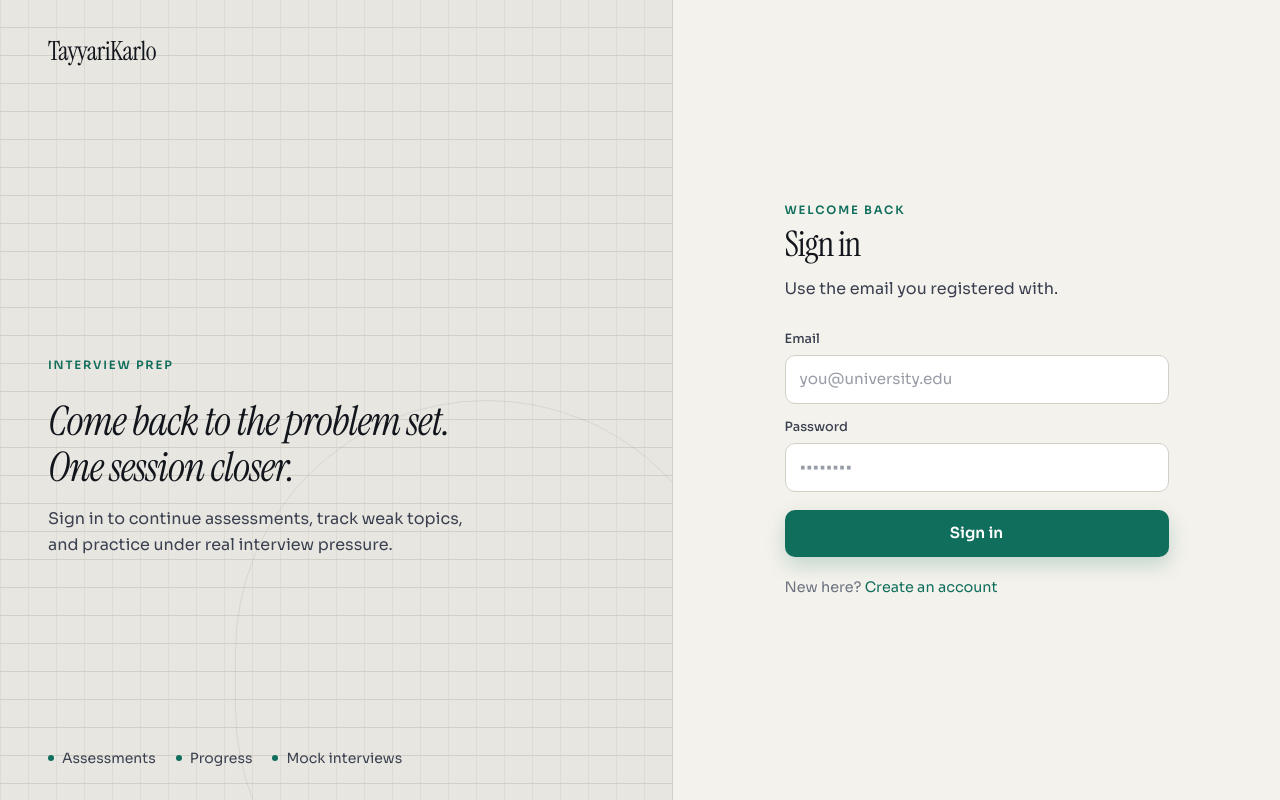
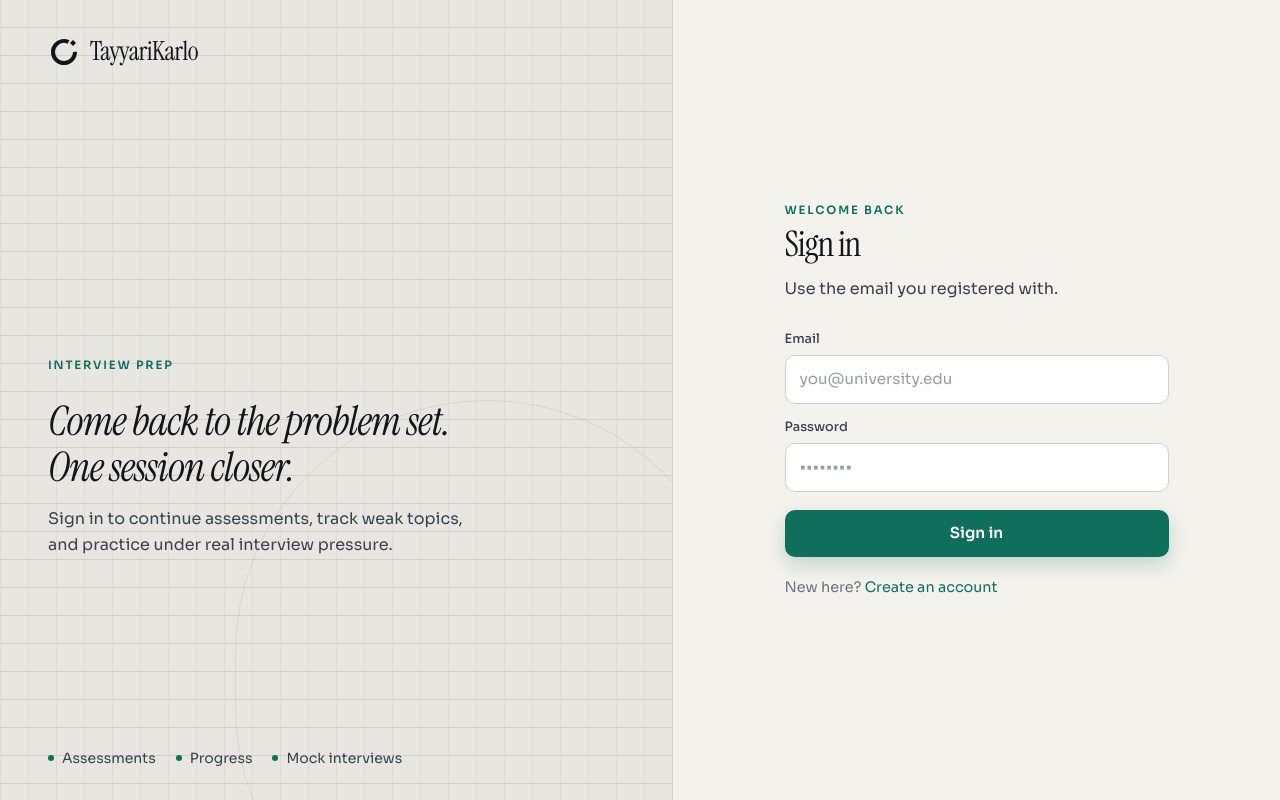
Before and after one commit to MuhammadBilal64/TayyariKarlo, a React (Vite) app in the folder apps/web/: page /login in a window 1280 px wide. Built offline with nearby package versions, Linux system fonts and the light colour scheme; no server answers.

Commit message:
feat(ui): integrate Orbit Gap logo into app chrome
BrandMark/BrandLockup on Home, AppShell, and AuthShell; favicon already Orbit Gap.

Co-authored-by: Muhammad Bilal <155463851+MuhammadBilal64@users.noreply.github.com>

```diff
--- a/apps/web/src/features/auth/components/AppShell.tsx
+++ b/apps/web/src/features/auth/components/AppShell.tsx
@@ -1,4 +1,5 @@
-import { Link, NavLink, Outlet } from 'react-router-dom';
+import { NavLink, Outlet } from 'react-router-dom';
+import { BrandLockup } from '../../../shared/ui/BrandLockup';
 import { Button } from '../../../shared/ui/Button';
 import { useAuth } from '../hooks/useAuth';
 
@@ -17,12 +18,12 @@ export function AppShell() {
       <header className="sticky top-0 z-20 border-b border-line/90 bg-paper-lift/85 px-5 py-3.5 backdrop-blur-md sm:px-8 lg:px-12">
         <div className="flex flex-wrap items-center justify-between gap-x-4 gap-y-3">
           <div className="flex min-w-0 flex-wrap items-center gap-x-4 gap-y-2">
-            <Link
+            <BrandLockup
               to="/app"
-              className="font-display shrink-0 cursor-pointer text-[1.45rem] tracking-[-0.02em] text-ink no-underline transition-opacity duration-200 hover:opacity-75 hover:no-underline"
-            >
-              TayyariKarlo
-            </Link>
+              className="shrink-0"
+              markClassName="h-7 w-7 shrink-0 text-ink"
+              wordmarkClassName="font-display text-[1.45rem] tracking-[-0.02em] text-ink"
+            />
             <nav
               className="flex flex-wrap items-center gap-1"
               aria-label="Workspace"
--- a/apps/web/src/features/auth/components/AuthShell.tsx
+++ b/apps/web/src/features/auth/components/AuthShell.tsx
@@ -1,5 +1,5 @@
 import type { ReactNode } from 'react';
-import { Link } from 'react-router-dom';
+import { BrandLockup } from '../../../shared/ui/BrandLockup';
 
 type AuthShellProps = {
   eyebrow: string;
@@ -31,12 +31,11 @@ export function AuthShell({
           aria-hidden
           className="pointer-events-none absolute inset-x-[-10%] bottom-[-20%] left-[35%] h-[70%] rounded-full border border-ink/8"
         />
-        <Link
+        <BrandLockup
           to="/"
-          className="font-display cursor-pointer text-[1.65rem] tracking-[-0.02em] text-ink no-underline transition-opacity duration-200 hover:opacity-75 hover:no-underline"
-        >
-          TayyariKarlo
-        </Link>
+          markClassName="h-8 w-8 shrink-0 text-ink"
+          wordmarkClassName="font-display text-[1.65rem] tracking-[-0.02em] text-ink"
+        />
 
         <div className="relative mt-10 max-w-md lg:mt-[12vh]">
           <p className="m-0 text-[0.72rem] font-semibold tracking-[0.16em] text-signal uppercase">
--- a/apps/web/src/features/home/pages/HomePage.tsx
+++ b/apps/web/src/features/home/pages/HomePage.tsx
@@ -1,6 +1,8 @@
 import { Link } from 'react-router-dom';
 import { AuthLoading } from '../../auth/components/AuthLoading';
 import { useAuth } from '../../auth/hooks/useAuth';
+import { BrandLockup } from '../../../shared/ui/BrandLockup';
+import { BrandMark } from '../../../shared/ui/BrandMark';
 import { Button } from '../../../shared/ui/Button';
 
 export function HomePage() {
@@ -13,12 +15,11 @@ export function HomePage() {
   return (
     <div className="graph-bg flex min-h-screen flex-col px-5 py-5 sm:px-8 sm:py-6 lg:px-12">
       <header className="flex items-center justify-between gap-4">
-        <Link
+        <BrandLockup
           to="/"
-          className="font-display cursor-pointer text-[1.65rem] tracking-[-0.02em] text-ink no-underline transition-opacity duration-200 hover:opacity-75 hover:no-underline"
-        >
-          TayyariKarlo
-        </Link>
+          markClassName="h-8 w-8 shrink-0 text-ink"
+          wordmarkClassName="font-display text-[1.65rem] tracking-[-0.02em] text-ink"
+        />
         {!isAuthenticated ? (
           <nav className="flex items-center gap-3">
             <Link
@@ -50,9 +51,12 @@ export function HomePage() {
         <p className="m-0 text-[0.72rem] font-semibold tracking-[0.16em] text-signal uppercase">
           Technical interview prep
         </p>
-        <h1 className="font-display mt-3 text-[clamp(2.8rem,7vw,4.6rem)] leading-none font-normal tracking-[-0.03em] text-ink">
-          TayyariKarlo
-        </h1>
+        <div className="mt-5 flex items-center gap-4 sm:gap-5">
+          <BrandMark className="h-14 w-14 shrink-0 text-ink sm:h-16 sm:w-16" />
+          <h1 className="font-display m-0 text-[clamp(2.4rem,6.5vw,4.2rem)] leading-none font-normal tracking-[-0.03em] text-ink">
+            TayyariKarlo
+          </h1>
+        </div>
         <p className="mt-4 max-w-md text-base leading-relaxed text-ink-soft">
           Practice assessments, see where you are weak, and rehearse interviews
           before the real round.
--- /dev/null
+++ b/apps/web/src/shared/ui/BrandLockup.tsx
@@ -0,0 +1,26 @@
+import { Link } from 'react-router-dom';
+import { BrandMark } from './BrandMark';
+
+type BrandLockupProps = {
+  to?: string;
+  markClassName?: string;
+  className?: string;
+  wordmarkClassName?: string;
+};
+
+export function BrandLockup({
+  to = '/',
+  className = '',
+  markClassName = 'h-7 w-7 shrink-0 text-ink',
+  wordmarkClassName = 'font-display text-[1.45rem] tracking-[-0.02em] text-ink',
+}: BrandLockupProps) {
+  return (
+    <Link
+      to={to}
+      className={`inline-flex cursor-pointer items-center gap-2.5 no-underline transition-opacity duration-200 hover:opacity-75 hover:no-underline ${className}`}
+    >
+      <BrandMark className={markClassName} decorative />
+      <span className={wordmarkClassName}>TayyariKarlo</span>
+    </Link>
+  );
+}
--- /dev/null
+++ b/apps/web/src/shared/ui/BrandMark.tsx
@@ -0,0 +1,45 @@
+type BrandMarkProps = {
+  className?: string;
+  /** When true, mark is decorative (e.g. beside a visible wordmark). */
+  decorative?: boolean;
+  title?: string;
+};
+
+/** Orbit Gap mark — approved Concept D. Inherits `currentColor`. */
+export function BrandMark({
+  className = 'h-8 w-8',
+  decorative = false,
+  title = 'TayyariKarlo',
+}: BrandMarkProps) {
+  return (
+    <svg
+      xmlns="http://www.w3.org/2000/svg"
+      viewBox="0 0 64 64"
+      fill="none"
+      className={className}
+      role={decorative ? 'presentation' : 'img'}
+      aria-hidden={decorative ? true : undefined}
+      aria-label={decorative ? undefined : title}
+    >
+      {decorative ? null : <title>{title}</title>}
+      <circle
+        cx="32"
+        cy="32"
+        r="22"
+        stroke="currentColor"
+        strokeWidth="8"
+        strokeDasharray="112.5 25.7"
+        strokeDashoffset="-18"
+        transform="rotate(-48 32 32)"
+      />
+      <rect
+        x="45.75"
+        y="9.75"
+        width="8.5"
+        height="8.5"
+        fill="currentColor"
+        transform="rotate(45 50 14)"
+      />
+    </svg>
+  );
+}
```
Also changed, not shown: 1 other file (tests, documents, lock files or other folders).
